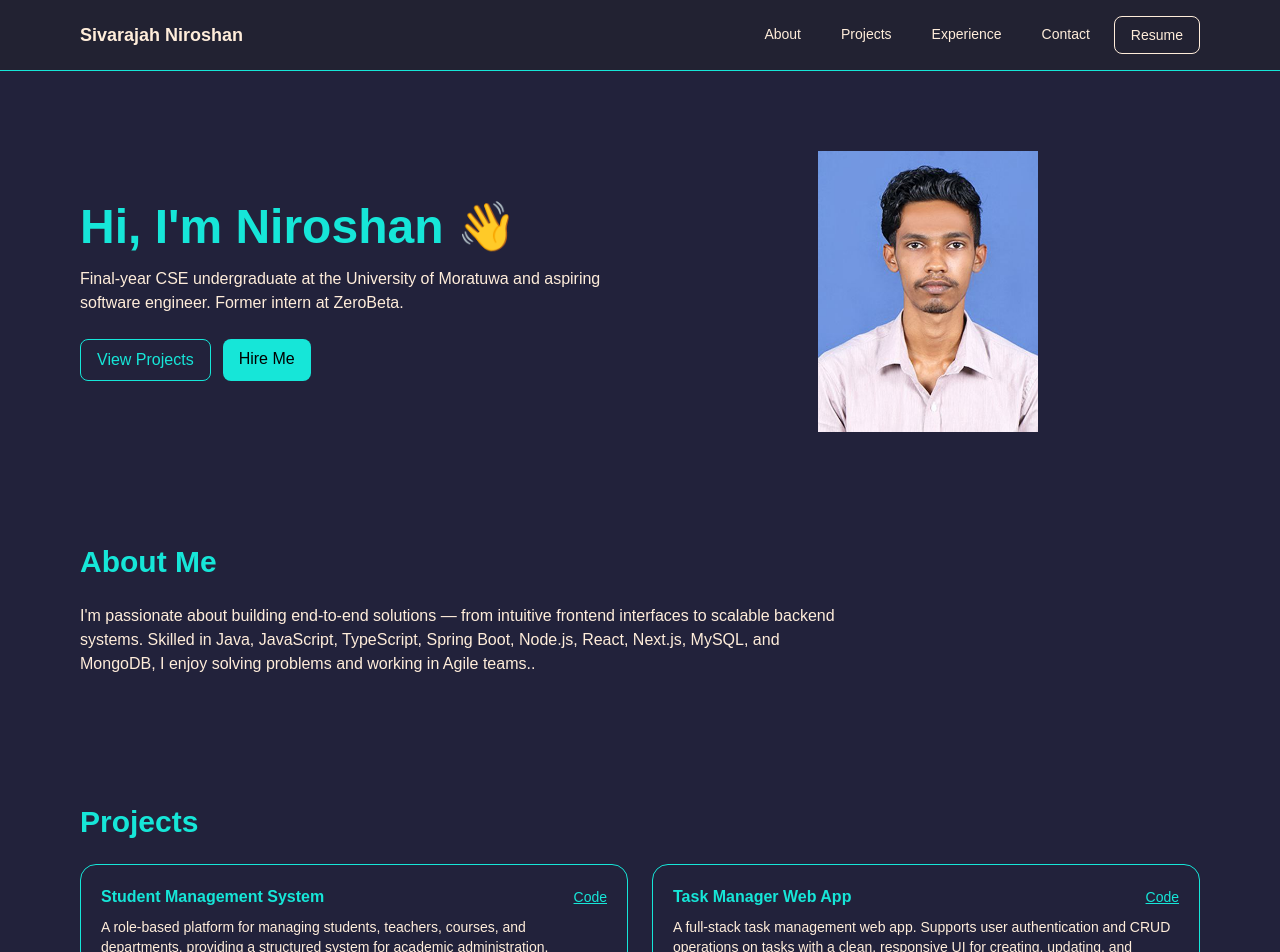
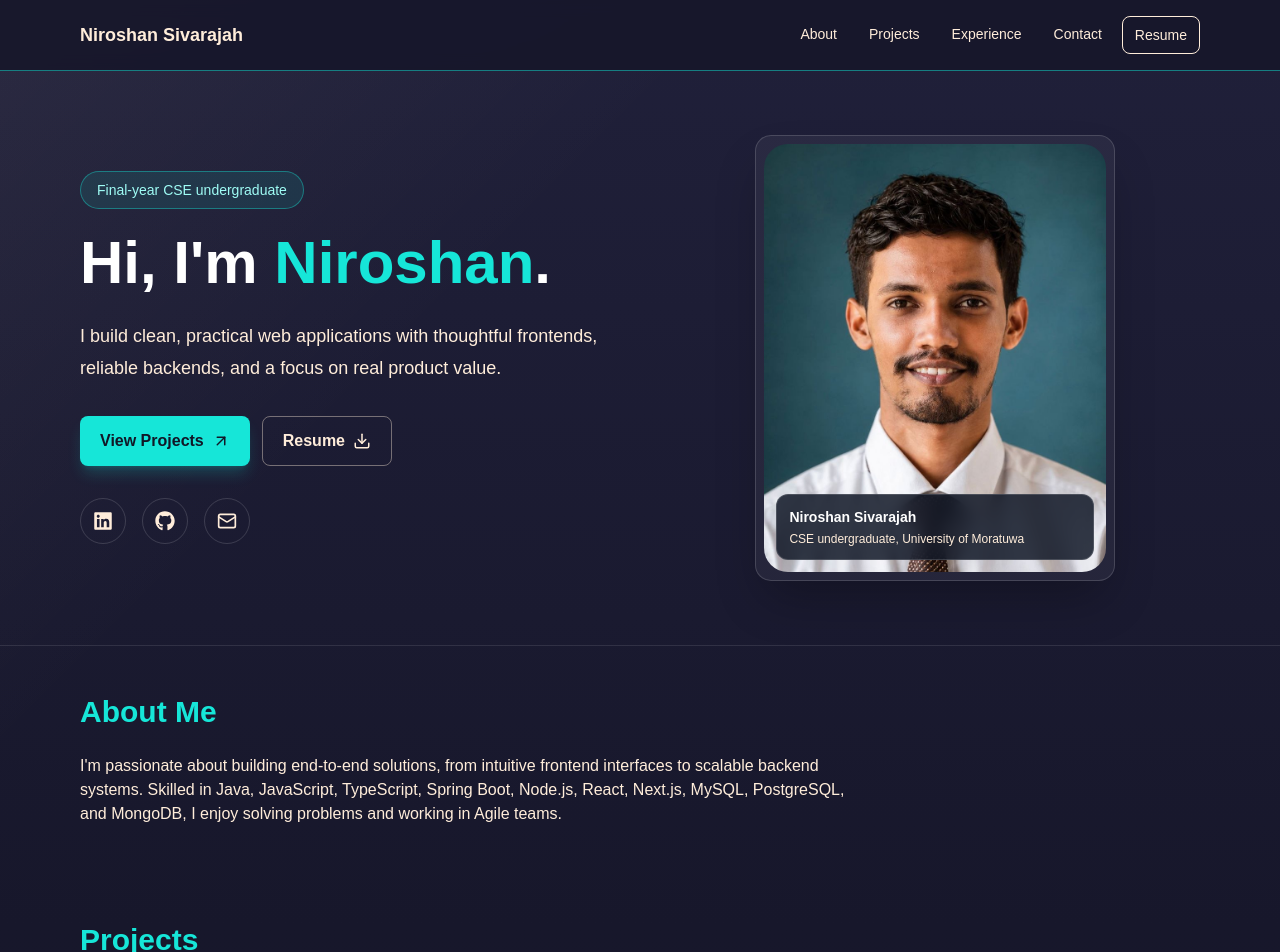
Before and after one commit to SivaNiroshan/portfolio, a Next.js app: page / in a window 1280 px wide. Shown: the top 952 px of the page. Built offline with nearby package versions, Linux system fonts and the light colour scheme.

Commit message:
image updated

```diff
--- a/app/globals.css
+++ b/app/globals.css
@@ -1,8 +1,8 @@
 @import "tailwindcss";
 
 :root {
-  --background: #22223B ;
-  --foreground: #16e6d8 ;
+  --background: #17172b;
+  --foreground: #16e6d8;
 }
 
 @theme inline {
@@ -12,15 +12,24 @@
   --font-mono: var(--font-geist-mono);
 }
 
-@media (prefers-color-scheme: dark) {
-  :root {
-    --background: #0a0a0a;
-    --foreground: #ededed;
-  }
-}
-
 body {
   background: var(--background);
   color: var(--foreground);
   font-family: Arial, Helvetica, sans-serif;
 }
+
+html {
+  scroll-behavior: smooth;
+}
+
+body {
+  min-height: 100vh;
+  background:
+    linear-gradient(135deg, rgba(255, 237, 218, 0.05), transparent 34rem),
+    linear-gradient(180deg, #20203a 0%, #17172b 42%, #111827 100%);
+}
+
+::selection {
+  background: #16e6d8;
+  color: #111827;
+}
--- a/app/page.tsx
+++ b/app/page.tsx
@@ -3,8 +3,8 @@ import Navbar from "@/components/Navbar";
 import Section from "@/components/Section";
 import ProjectCard from "@/components/ProjectCard";
 import { projects } from "@/data/projects";
-import { Mail} from "lucide-react";
-import { FaLinkedin, FaGithub, FaWhatsapp } from "react-icons/fa";
+import { ArrowUpRight, Download, Mail } from "lucide-react";
+import { FaGithub, FaLinkedin, FaWhatsapp } from "react-icons/fa";
 
 export default function HomePage() {
   return (
@@ -12,49 +12,118 @@ export default function HomePage() {
       <Navbar />
 
       {/* Hero / Intro */}
-      <section className="mx-auto max-w-6xl px-4 pt-20 pb-12 grid md:grid-cols-2 gap-8 items-center">
-        <div>
-          <h1 className="text-3xl md:text-5xl font-bold">Hi, I&apos;m Niroshan 👋</h1>
-          <p className="mt-4 text-[#FFEDDA]">
-            Final-year CSE undergraduate at the University of Moratuwa and aspiring software engineer. Former intern at ZeroBeta.
-          </p>
-          <div className="mt-6 flex gap-3">
-            <a href="#projects" className="px-4 py-2 rounded-lg border">View Projects</a>
-            <a href="mailto:sniroshan1964@gmail.com" className="px-4 py-2 rounded-lg bg-[#16e6d8] text-black">Hire Me</a>
+      <section className="relative overflow-hidden border-b border-white/10">
+        <div className="mx-auto grid max-w-6xl items-center gap-10 px-4 py-12 md:grid-cols-[1.02fr_0.98fr] md:py-16">
+          <div className="max-w-2xl">
+            <p className="mb-4 inline-flex rounded-full border border-[#16e6d8]/40 bg-[#16e6d8]/10 px-4 py-2 text-sm font-medium text-[#9ffcf5]">
+              Final-year CSE undergraduate
+            </p>
+            <h1 className="text-4xl font-bold leading-tight text-white md:text-6xl">
+              Hi, I&apos;m <span className="text-[#16e6d8]">Niroshan</span>.
+            </h1>
+            <p className="mt-5 max-w-xl text-lg leading-8 text-[#FFEDDA]">
+              I build clean, practical web applications with thoughtful frontends,
+              reliable backends, and a focus on real product value.
+            </p>
+            <div className="mt-8 flex flex-wrap gap-3">
+              <a
+                href="#projects"
+                className="inline-flex items-center gap-2 rounded-lg bg-[#16e6d8] px-5 py-3 font-semibold text-[#111827] shadow-lg shadow-[#16e6d8]/20 transition hover:-translate-y-0.5 hover:bg-[#64fff5]"
+              >
+                View Projects
+                <ArrowUpRight size={18} />
+              </a>
+              <a
+                href="/Sivarajah Niroshan CV.pdf"
+                target="_blank"
+                className="inline-flex items-center gap-2 rounded-lg border border-[#FFEDDA]/40 px-5 py-3 font-semibold text-[#FFEDDA] transition hover:border-[#FFEDDA] hover:bg-white/10"
+              >
+                Resume
+                <Download size={18} />
+              </a>
+            </div>
+            <div className="mt-8 flex items-center gap-4 text-[#FFEDDA]">
+              <a
+                className="rounded-full border border-white/15 p-3 transition hover:border-[#16e6d8] hover:text-[#16e6d8]"
+                href="https://www.linkedin.com/in/sivarajahniroshan/"
+                target="_blank"
+                aria-label="LinkedIn"
+              >
+                <FaLinkedin size={20} />
+              </a>
+              <a
+                className="rounded-full border border-white/15 p-3 transition hover:border-[#16e6d8] hover:text-[#16e6d8]"
+                href="https://github.com/SivaNiroshan"
+                target="_blank"
+                aria-label="GitHub"
+              >
+                <FaGithub size={20} />
+              </a>
+              <a
+                className="rounded-full border border-white/15 p-3 transition hover:border-[#16e6d8] hover:text-[#16e6d8]"
+                href="mailto:sniroshan1964@gmail.com"
+                aria-label="Email"
+              >
+                <Mail size={20} />
+              </a>
+            </div>
           </div>
-        </div>
-        <div className="justify-self-center">
-          <Image src="/my image.jpg" alt="Niroshan photo" width={220} height={220}  />
+
+          <div className="relative mx-auto w-full max-w-[320px] md:max-w-[360px]">
+            <div className="relative overflow-hidden rounded-2xl border border-white/15 bg-white/5 p-2 shadow-2xl shadow-black/30">
+              <div className="relative aspect-[4/5] overflow-hidden rounded-[1.5rem]">
+                <Image
+                  src="/img1.jpg"
+                  alt="Sivarajah Niroshan"
+                  fill
+                  priority
+                  sizes="(min-width: 768px) 360px, 86vw"
+                  className="object-cover object-[56%_42%]"
+                />
+              </div>
+              <div className="absolute bottom-5 left-5 right-5 rounded-xl border border-white/15 bg-[#111827]/85 p-3 backdrop-blur">
+                <p className="text-sm font-semibold text-white">Niroshan Sivarajah</p>
+                <p className="mt-1 text-xs text-[#FFEDDA]">
+                  CSE undergraduate, University of Moratuwa
+                </p>
+              </div>
+            </div>
+          </div>
         </div>
       </section>
 
       {/* About Section */}
       <Section id="about" title="About Me">
         <p className="max-w-3xl text-[#FFEDDA]">
-          I&apos;m passionate about building end-to-end solutions — from intuitive frontend interfaces to scalable backend systems. Skilled in Java, JavaScript, TypeScript, Spring Boot, Node.js, React, Next.js, MySQL, and MongoDB, I enjoy solving problems and working in Agile teams..
+          I&apos;m passionate about building end-to-end solutions, from intuitive
+          frontend interfaces to scalable backend systems. Skilled in Java,
+          JavaScript, TypeScript, Spring Boot, Node.js, React, Next.js, MySQL, PostgreSQL,
+          and MongoDB, I enjoy solving problems and working in Agile teams.
         </p>
       </Section>
 
       {/* Projects Section */}
       <Section id="projects" title="Projects">
-        <div className="grid md:grid-cols-2 gap-6">
-          {projects.map(p => <ProjectCard key={p.title} p={p} />)}
+        <div className="grid gap-6 md:grid-cols-2">
+          {projects.map((p) => <ProjectCard key={p.title} p={p} />)}
         </div>
       </Section>
 
       {/* Experience Section */}
       <Section id="experience" title="Experience">
         <ul className="space-y-4">
-          <li className="rounded-2xl border p-5">
-            <div className="flex justify-between">
-              <strong>ZeroBeta — Software Engineering Intern</strong>
+          <li className="rounded-lg border border-white/10 bg-white/[0.03] p-5">
+            <div className="flex flex-col gap-2 sm:flex-row sm:justify-between">
+              <strong className="text-white">ZeroBeta - Software Engineering Intern</strong>
               <span className="text-sm text-[#F2E9E4]">Dec 2024 - May 2025</span>
             </div>
             <p className="mt-2 text-sm text-[#FFEDDA]">
-                Built and optimized backend features, including REST APIs, database schemas,
-                and caching layers. Integrated monitoring, logging, and dashboard components to deliver real-time
-                system insights. Collaborated in an Agile environment, contributing to scalable, production-ready
-                services using Java, Spring Boot, MySQL, Redis, Docker, and CI/CD tools.
+              Built and optimized backend features, including REST APIs, database
+              schemas, and caching layers. Integrated monitoring, logging, and
+              dashboard components to deliver real-time system insights.
+              Collaborated in an Agile environment, contributing to scalable,
+              production-ready services using Java, Spring Boot, MySQL, Redis,
+              Docker, and CI/CD tools.
             </p>
           </li>
         </ul>
@@ -91,21 +160,17 @@ export default function HomePage() {
           </p>
           <p className="flex items-center gap-2">
             <FaWhatsapp size={18} />
-            <a
-              className="underline"
-              href="tel:+94762200163"
-            >
+            <a className="underline" href="tel:+94762200163">
               +94 76 2200163
             </a>
           </p>
         </div>
       </Section>
 
-
       {/* Footer */}
-      <footer className="border-t">
-        <div className="mx-auto max-w-6xl p-4 text-sm text-[#F2E9E4] text-center">
-          © {new Date().getFullYear()} Sivarajah Niroshan· Built with Next.js & Tailwind
+      <footer className="border-t border-white/10">
+        <div className="mx-auto max-w-6xl p-4 text-center text-sm text-[#F2E9E4]">
+          © {new Date().getFullYear()} Sivarajah Niroshan · Built with Next.js & Tailwind
         </div>
       </footer>
     </>
--- a/components/Navbar.tsx
+++ b/components/Navbar.tsx
@@ -1,13 +1,13 @@
 export default function Navbar() {
   const link =
-    "px-4 py-2 rounded-lg hover:bg-[#F2E9E4] hover:text-black transition text-[#FFEDDA]";
+    "px-3 py-2 rounded-lg hover:bg-[#F2E9E4] hover:text-black transition text-[#FFEDDA]";
   return (
-    <header className="sticky top-0 z-50 bg-[#222232] text-[#FFEDDA] border-b border-[#16e6d8]">
-      <nav className="mx-auto max-w-6xl flex items-center justify-between p-4">
+    <header className="sticky top-0 z-50 border-b border-[#16e6d8]/50 bg-[#17172b]/90 text-[#FFEDDA] backdrop-blur">
+      <nav className="mx-auto flex max-w-6xl items-center justify-between gap-4 p-4">
         <a href="https://www.linkedin.com/in/sivarajah-niroshan-a3214a268/" className="font-bold text-lg text-[#FFEDDA]">
-          Sivarajah Niroshan
+          Niroshan Sivarajah
         </a>
-        <div className="flex gap-2 text-sm">
+        <div className="hidden gap-2 text-sm md:flex">
           <a className={link} href="#about">About</a>
           <a className={link} href="#projects">Projects</a>
           <a className={link} href="#experience">Experience</a>
--- a/components/ProjectCard.tsx
+++ b/components/ProjectCard.tsx
@@ -2,9 +2,9 @@ import type { Project } from "@/data/projects";
 
 export default function ProjectCard({ p }: { p: Project }) {
   return (
-    <div className="rounded-2xl border p-5 hover:shadow transition">
+    <div className="rounded-lg border border-white/10 bg-white/[0.03] p-5 transition hover:-translate-y-1 hover:border-[#16e6d8]/40 hover:shadow-xl hover:shadow-black/20">
       <div className="flex items-center justify-between">
-        <h3 className="font-semibold">{p.title}</h3>
+        <h3 className="font-semibold text-white">{p.title}</h3>
         <div className="flex gap-2 text-sm">
           {p.link && <a className="underline" href={p.link} target="_blank">Live</a>}
           {p.repo && <a className="underline" href={p.repo} target="_blank">Code</a>}
@@ -13,7 +13,7 @@ export default function ProjectCard({ p }: { p: Project }) {
       <p className="mt-2 text-[#FFEDDA] text-sm">{p.description}</p>
       <div className="mt-3 flex flex-wrap gap-2 text-xs text-[#FFEDDA]">
         {p.tech.map(t => (
-          <span key={t} className="rounded-full border px-2 py-1">{t}</span>
+          <span key={t} className="rounded-full border border-white/15 bg-white/[0.04] px-2 py-1">{t}</span>
         ))}
       </div>
     </div>
--- a/components/Section.tsx
+++ b/components/Section.tsx
@@ -4,8 +4,8 @@ export default function Section({
   children,
 }: { id: string; title: string; children: React.ReactNode }) {
   return (
-    <section id={id} className="mx-auto max-w-6xl px-4 py-16">
-      <h2 className="text-2xl md:text-3xl font-semibold mb-6">{title}</h2>
+    <section id={id} className="mx-auto max-w-6xl scroll-mt-24 px-4 py-12">
+      <h2 className="mb-6 text-2xl font-semibold text-[#16e6d8] md:text-3xl">{title}</h2>
       {children}
     </section>
   );
```
Also changed, not shown: public/img1.jpg (added), public/my image.jpg (deleted).
